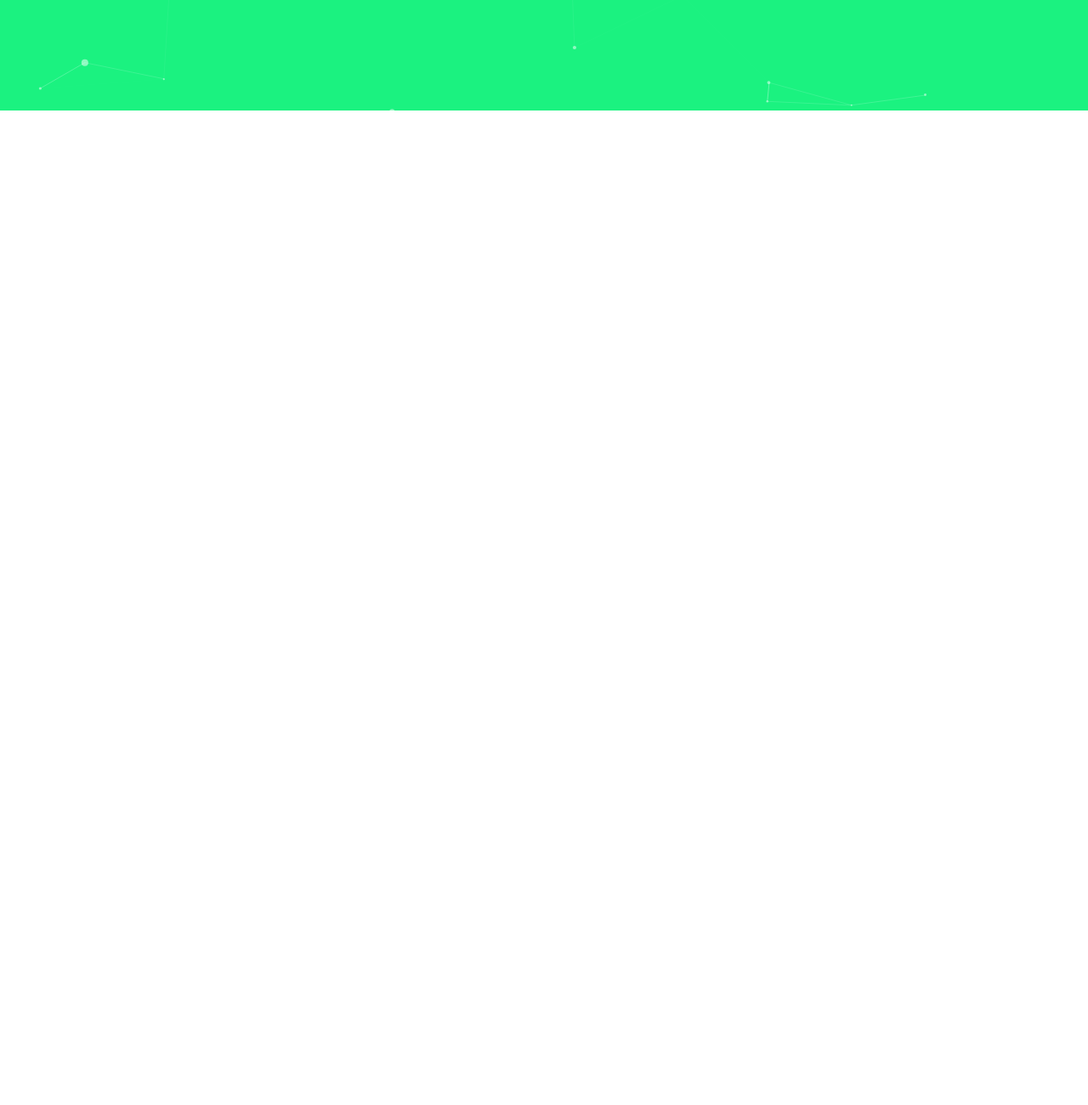
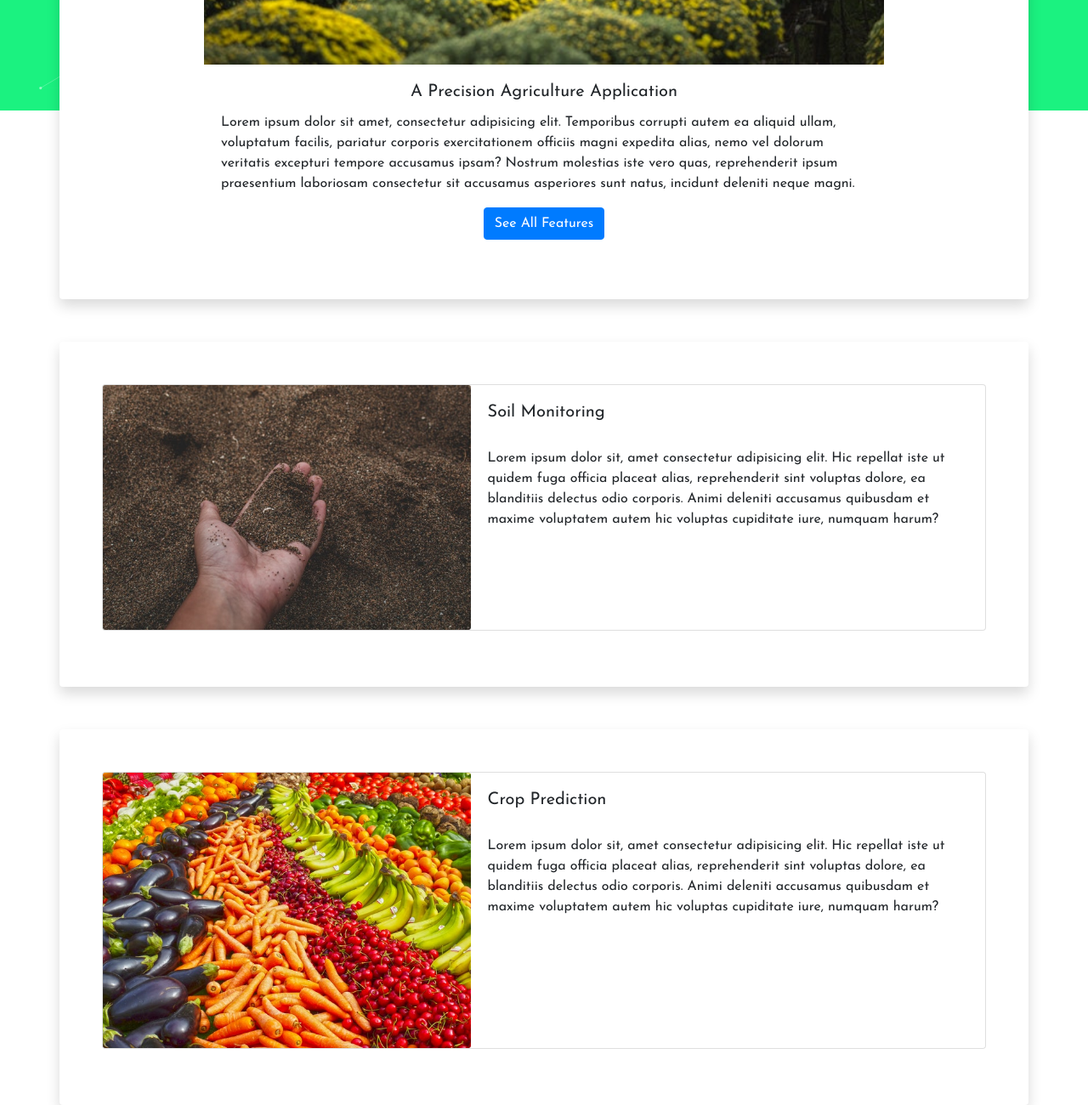
Before and after one commit to sarsharma/AgriBud, a plain HTML site: page index.html in a window 1280 px wide. Shown: the part 670-1970 px from the top of the page at 85% size. Before the commit the page ends 870 px from the top, so only its background shows below. Drawn offline with nearby package versions, Linux system fonts and the light colour scheme.

Commit message:
added cards

```diff
--- a/index.html
+++ b/index.html
@@ -34,7 +34,7 @@
 </head>
 
 <body style="font-family: 'Josefin Sans', sans-serif;">
- <div id="particles-js"></div>
+  <div id="particles-js"></div>
   <div id="headerdiv"></div>
   <!--
   <div id="overlay" class="container rounded shadow" style="margin-top: 70px; background-color: white;">
@@ -57,14 +57,18 @@
 
   </div>
   </div> -->
+  <!-- <div class="container" style=" margin-bottom: 100px;"></div>
 
-  <div class="container" id="overlay" style="margin-top: 70px; background-color: white;">
+  <div class="container shadow rounded" id="overlay" style=" background-color: white;">
+    <h3 style="text-align: center; margin-bottom: 10px;">About AgriBud</h3>
     <div class="row">
-      <div class="col-6 mobile-resizer">
+      <div class="col-6 mobile-resizer" style="display: inline;">
         <style>
           @media (max-width: 576px) {
-            .mobile-resizer{
-                 background-color: aqua;
+            .mobile-resizer {
+              margin-left: 0px;
+              width: 100%;
+              background-color: aqua;
             }
 
           }
@@ -79,9 +83,73 @@
       </div>
 
     </div>
+  </div> -->
+
+
+
+  <div class="container" style=" margin-bottom: 120px;"></div>
+
+  <div class="container shadow rounded" id="overlay" style=" background-color: white; margin-bottom: 50px;">
+      <h3 style="text-align: center; margin-bottom: 10px;">About AgriBud</h3>
+    <div class="row justify-content-center">
+      <div class="card" style="width: 50rem; border: none;">
+        <img class="card-img-top" src="images/Features/man-wearing-blue-hat-spraying-yellow-flowers-on-field-2132250.jpg"
+          alt="About AgriBud">
+        <div class="card-body" style="text-align: center;">
+          <h5 class="card-title">A Precision Agriculture Application</h5>
+          <p class="card-text" style="text-align: left;">Lorem ipsum dolor sit amet, consectetur adipisicing elit. Temporibus corrupti autem ea
+            aliquid ullam, voluptatum facilis, pariatur corporis exercitationem officiis magni expedita alias, nemo vel
+            dolorum veritatis excepturi tempore accusamus ipsam? Nostrum molestias iste vero quas, reprehenderit ipsum
+            praesentium laboriosam consectetur sit accusamus asperiores sunt natus, incidunt deleniti neque magni.
+          </p>
+          <a href="#" class="btn btn-primary">See All Features</a>
+        </div>
+      </div>
+    </div>
   </div>
 
-  <style>
+  <div class="container shadow rounded" id="overlay" style=" background-color: white; margin-bottom: 50px;">
+    <div class="card mb-3" style="max-width: 1200px;">
+      <div class="row no-gutters">
+        <div class="col-md-5">
+          <img src="images/Features/close-up-photo-of-person-holding-sand-2203683.jpg" class="card-img" alt="...">
+        </div>
+        <div class="col-md-7">
+          <div class="card-body">
+            <h5 class="card-title">Soil Monitoring</h5>
+            <p class="card-text" style="margin-top: 30px;">Lorem ipsum dolor sit, amet consectetur adipisicing elit. Hic repellat iste ut quidem
+              fuga officia placeat alias, reprehenderit sint voluptas dolore, ea blanditiis delectus odio corporis.
+              Animi deleniti accusamus quibusdam et maxime voluptatem autem hic voluptas cupiditate iure, numquam harum?
+            </p>
+
+          </div>
+        </div>
+      </div>
+    </div>
+  </div>
+
+  <div class="container shadow rounded" id="overlay" style=" background-color: white;">
+    <div class="card mb-3" style="max-width: 1200px;">
+      <div class="row no-gutters">
+        <div class="col-md-5">
+          <img src="images/Features/abundance-agriculture-bananas-batch-264537.jpg" class="card-img" alt="...">
+        </div>
+        <div class="col-md-7">
+          <div class="card-body">
+            <h5 class="card-title">Crop Prediction</h5>
+            <p class="card-text" style="margin-top: 30px;">Lorem ipsum dolor sit, amet consectetur adipisicing elit. Hic
+              repellat iste ut quidem
+              fuga officia placeat alias, reprehenderit sint voluptas dolore, ea blanditiis delectus odio corporis.
+              Animi deleniti accusamus quibusdam et maxime voluptatem autem hic voluptas cupiditate iure, numquam harum?
+            </p>
+
+          </div>
+        </div>
+      </div>
+    </div>
+  </div>
+
+  <!-- <style>
     .image-on-left {
       display: flex;
     }
@@ -125,7 +193,9 @@
       margin: 0;
       padding: 10px 0 0;
     }
-  </style>
+  </style> -->
+
+
   <!-- <div>
     <p style="text-align: center; font-size:x-large;" class="font-weight-bold">About AgriBud</p>
     <div style=" display:flex; align-items:flex-start; flex-direction: row;">
```
